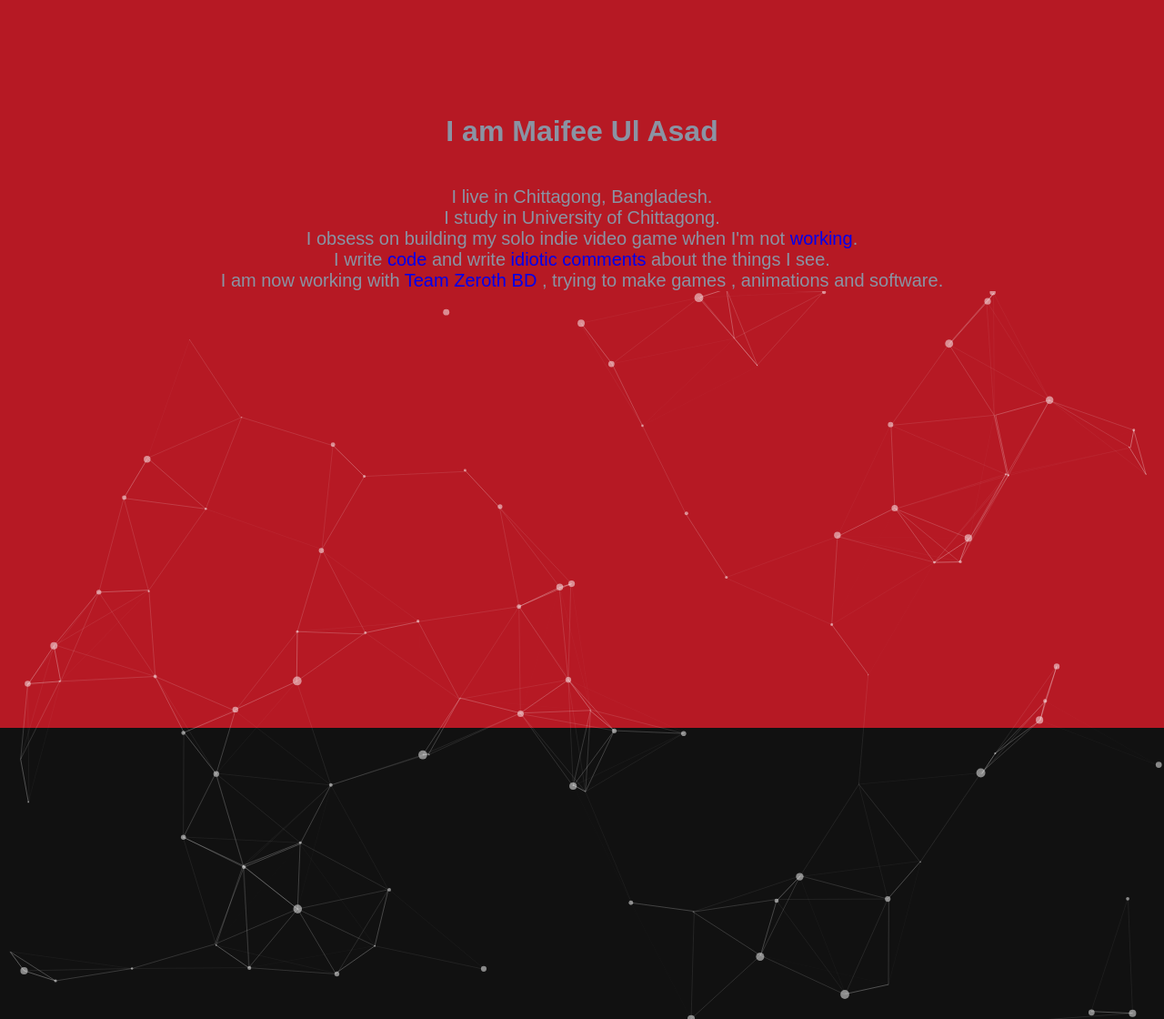
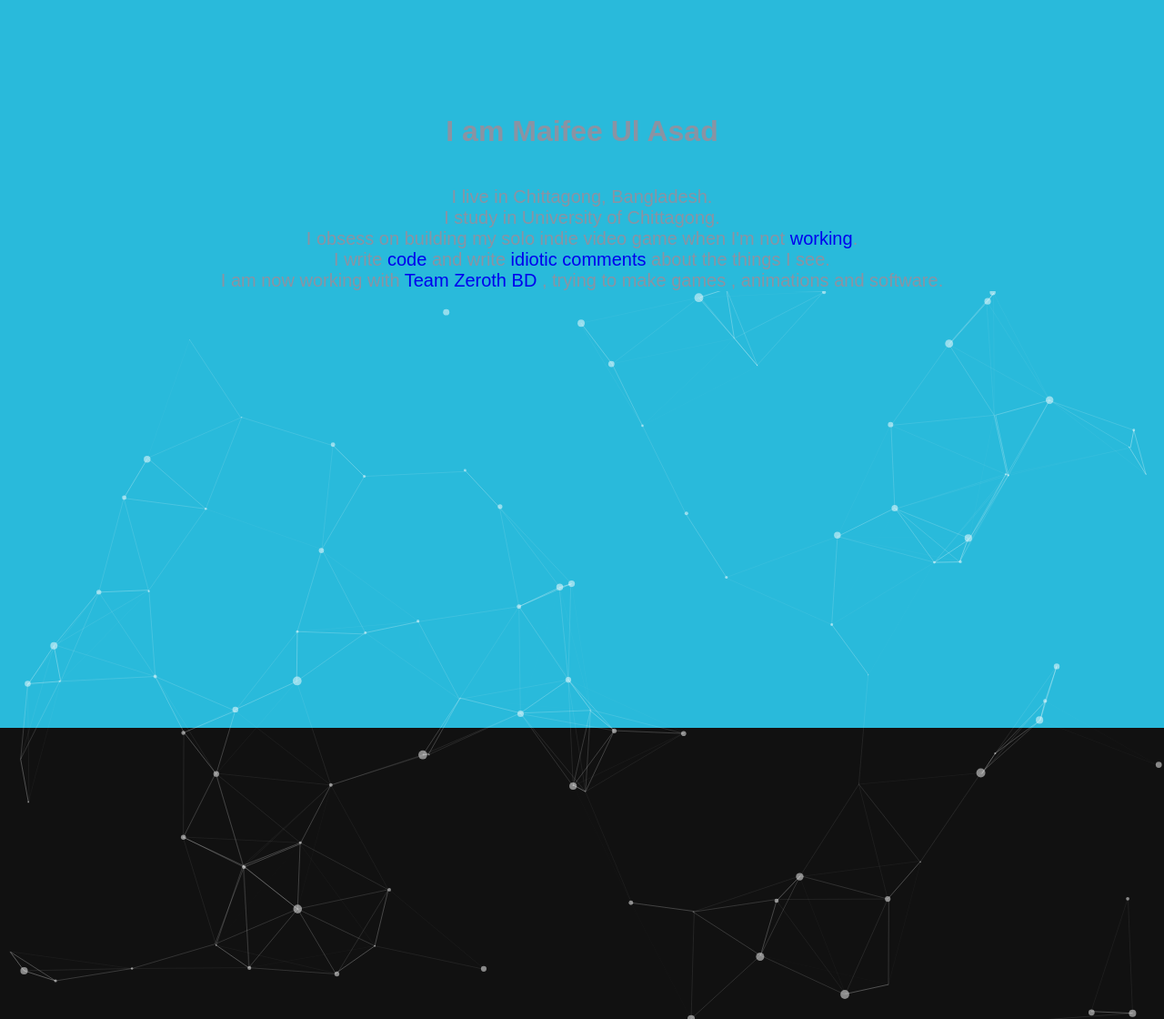
Before and after one commit to maifeeulasad/maifeeulasad.github.io, a PHP site: page / in a window 1280 px wide. Shown: the whole page at 91% size. Run offline with PHP 8.4, Linux system fonts and the light colour scheme.

Commit message:
Update style.css

```diff
--- a/css/style.css
+++ b/css/style.css
@@ -88,7 +88,7 @@ canvas{
 #particles-js{
   width: 100%;
   height: 100%;
-  background-color: #b61924;
+  background-color: #29badb;
   background-image: url('');
   background-size: cover;
   background-position: 50% 50%;
```
